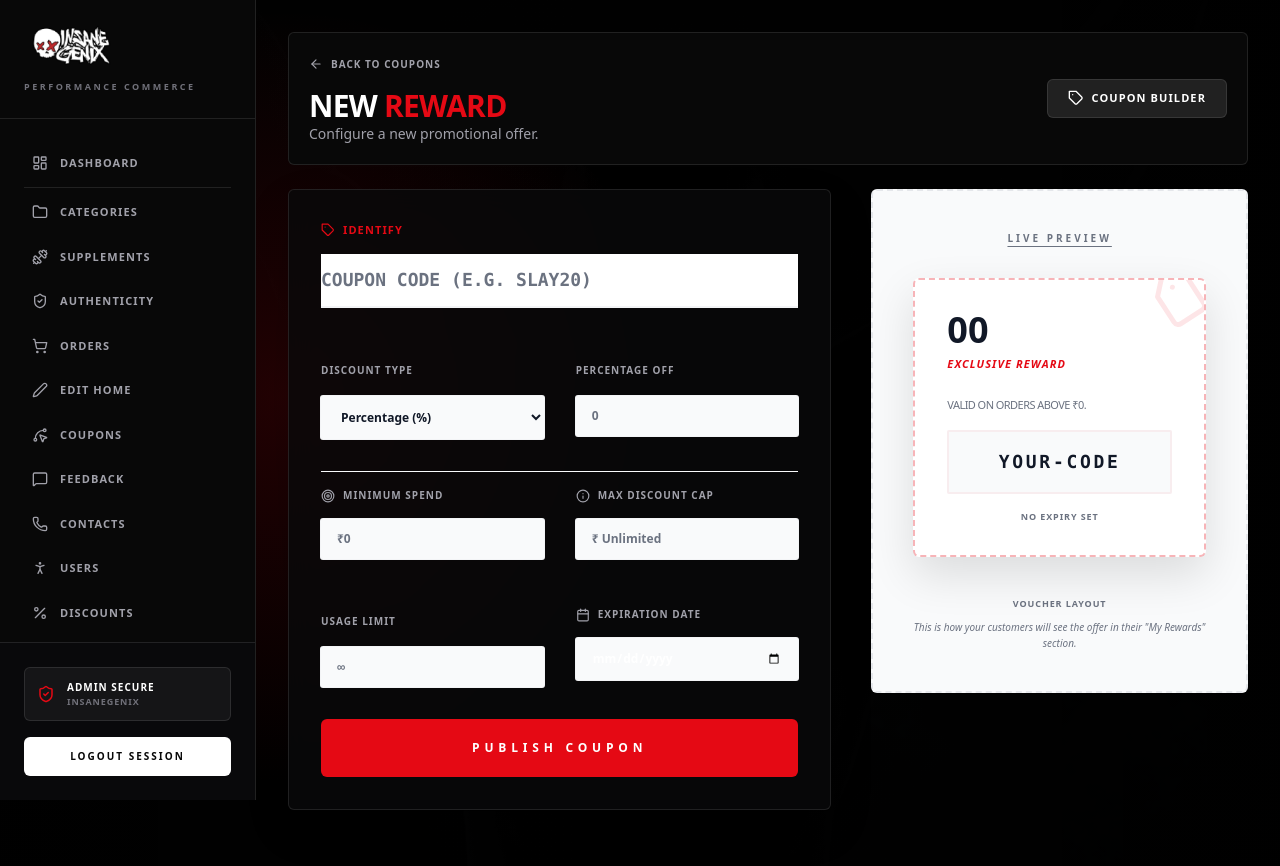
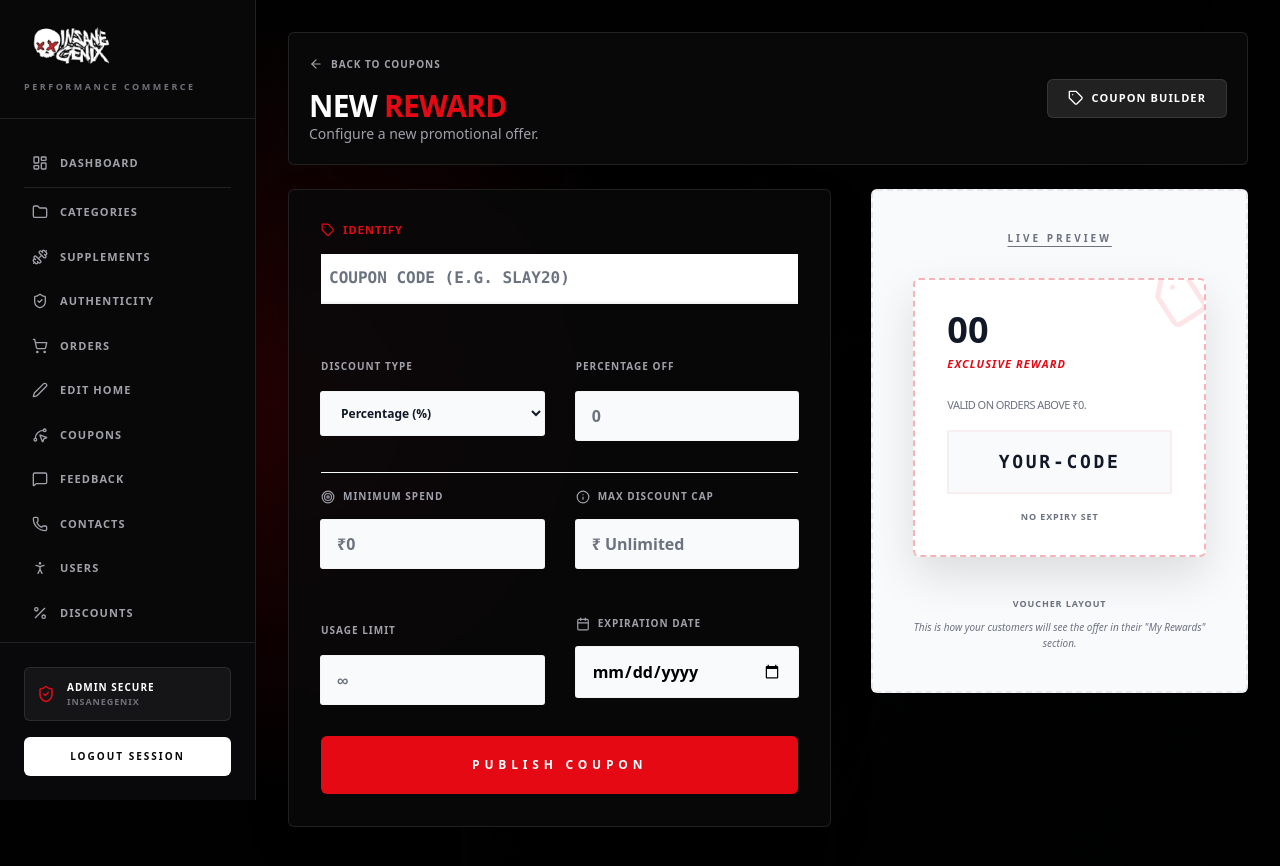
Before and after one commit to Prathamkaush/Insanegenix_admin, a Next.js app: page /coupons/create in a window 1280 px wide. Shown: the top 866 px of the page. Built offline with nearby package versions, Linux system fonts and the light colour scheme; no server answers.

Commit message:
text colors

```diff
--- a/app/coupons/[id]/edit/page.tsx
+++ b/app/coupons/[id]/edit/page.tsx
@@ -132,7 +132,7 @@ export default function EditCouponPage() {
                 <div className="space-y-4">
                   <label className="text-[10px] font-black uppercase tracking-widest text-gray-400">Discount Type</label>
                   <select
-                    className="w-full bg-gray-50 border-none px-4 py-3 rounded-sm text-xs font-bold outline-none ring-1 ring-gray-100 focus:ring-brandRed transition-all"
+                    className="w-full bg-gray-50 border-none px-4 py-3 rounded-sm text-black font-bold outline-none ring-1 ring-gray-100 focus:ring-brandRed transition-all"
                     value={form.type}
                     onChange={(e) => setForm({ ...form, type: e.target.value })}
                   >
@@ -147,7 +147,7 @@ export default function EditCouponPage() {
                   </label>
                   <input
                     type="number"
-                    className="w-full bg-gray-50 border-none px-4 py-3 rounded-sm text-xs font-bold outline-none ring-1 ring-gray-100 focus:ring-brandRed transition-all"
+                    className="w-full bg-gray-50 border-none px-4 py-3 rounded-sm text-black font-bold outline-none ring-1 ring-gray-100 focus:ring-brandRed transition-all"
                     value={form.value}
                     onChange={(e) => setForm({ ...form, value: e.target.value })}
                     required
@@ -165,7 +165,7 @@ export default function EditCouponPage() {
                     <input
                       type="number"
                       placeholder="₹0"
-                      className="w-full bg-gray-50 border-none px-4 py-3 rounded-sm text-xs font-bold outline-none ring-1 ring-gray-100"
+                      className="w-full bg-gray-50 border-none px-4 py-3 rounded-sm text-black font-bold outline-none ring-1 ring-gray-100"
                       value={form.minOrderValue}
                       onChange={(e) => setForm({ ...form, minOrderValue: e.target.value })}
                     />
@@ -180,7 +180,7 @@ export default function EditCouponPage() {
                       <input
                         type="number"
                         placeholder="₹ Unlimited"
-                        className="w-full bg-gray-50 border-none px-4 py-3 rounded-sm text-xs font-bold outline-none ring-1 ring-gray-100"
+                        className="w-full bg-gray-50 border-none px-4 py-3 rounded-sm text-black font-bold outline-none ring-1 ring-gray-100"
                         value={form.maxDiscount}
                         onChange={(e) => setForm({ ...form, maxDiscount: e.target.value })}
                       />
@@ -195,7 +195,7 @@ export default function EditCouponPage() {
                     <input
                       type="number"
                       placeholder="∞"
-                      className="w-full bg-gray-50 border-none px-4 py-3 rounded-sm text-xs font-bold outline-none ring-1 ring-gray-100"
+                      className="w-full bg-gray-50 border-none px-4 py-3 rounded-sm text-black font-bold outline-none ring-1 ring-gray-100"
                       value={form.usageLimit}
                       onChange={(e) => setForm({ ...form, usageLimit: e.target.value })}
                     />
@@ -207,7 +207,7 @@ export default function EditCouponPage() {
                     </div>
                     <input
                       type="date"
-                      className="w-full bg-gray-50 border-none px-4 py-3 rounded-sm text-xs font-bold outline-none ring-1 ring-gray-100"
+                      className="w-full bg-gray-50 border-none px-4 py-3 rounded-sm text-black font-bold outline-none ring-1 ring-gray-100"
                       value={form.expiresAt}
                       onChange={(e) => setForm({ ...form, expiresAt: e.target.value })}
                     />
--- a/app/coupons/create/page.tsx
+++ b/app/coupons/create/page.tsx
@@ -84,7 +84,7 @@ export default function CreateCouponPage() {
                 <input
                   type="text"
                   placeholder="COUPON CODE (e.g. SLAY20)"
-                  className="w-full border-b-2 border-gray-100 py-3 outline-none focus:border-brandRed transition-all font-mono font-bold text-lg uppercase placeholder:text-gray-200"
+                  className="w-full border-b-2 border-gray-100 py-3 outline-none focus:border-brandRed pl-2 transition-all font-mono font-bold text-black uppercase placeholder:text-gray-200"
                   value={form.code}
                   onChange={(e) => setForm({ ...form, code: e.target.value.toUpperCase() })}
                   required
@@ -112,7 +112,7 @@ export default function CreateCouponPage() {
                   <input
                     type="number"
                     placeholder="0"
-                    className="w-full bg-gray-50 border-none px-4 py-3 rounded-sm text-xs font-bold outline-none ring-1 ring-gray-100 focus:ring-brandRed"
+                    className="w-full bg-gray-50 border-none px-4 py-3 rounded-sm text-black font-bold outline-none ring-1 ring-gray-100 focus:ring-brandRed"
                     value={form.value}
                     onChange={(e) => setForm({ ...form, value: e.target.value })}
                     required
@@ -130,7 +130,7 @@ export default function CreateCouponPage() {
                     <input
                       type="number"
                       placeholder="₹0"
-                      className="w-full bg-gray-50 border-none px-4 py-3 rounded-sm text-xs font-bold outline-none ring-1 ring-gray-100"
+                      className="w-full bg-gray-50 border-none px-4 py-3 rounded-sm text-black font-bold outline-none ring-1 ring-gray-100"
                       value={form.minOrderValue}
                       onChange={(e) => setForm({ ...form, minOrderValue: e.target.value })}
                     />
@@ -145,7 +145,7 @@ export default function CreateCouponPage() {
                       <input
                         type="number"
                         placeholder="₹ Unlimited"
-                        className="w-full bg-gray-50 border-none px-4 py-3 rounded-sm text-xs font-bold outline-none ring-1 ring-gray-100"
+                        className="w-full bg-gray-50 border-none px-4 py-3 rounded-sm text-black font-bold outline-none ring-1 ring-gray-100"
                         value={form.maxDiscount}
                         onChange={(e) => setForm({ ...form, maxDiscount: e.target.value })}
                       />
@@ -160,7 +160,7 @@ export default function CreateCouponPage() {
                     <input
                       type="number"
                       placeholder="∞"
-                      className="w-full bg-gray-50 border-none px-4 py-3 rounded-sm text-xs font-bold outline-none ring-1 ring-gray-100"
+                      className="w-full bg-gray-50 border-none px-4 py-3 rounded-sm text-black font-bold outline-none ring-1 ring-gray-100"
                       value={form.usageLimit}
                       onChange={(e) => setForm({ ...form, usageLimit: e.target.value })}
                     />
@@ -172,7 +172,7 @@ export default function CreateCouponPage() {
                     </div>
                     <input
                       type="date"
-                      className="w-full bg-gray-50 border-none px-4 py-3 rounded-sm text-xs font-bold outline-none ring-1 ring-gray-100"
+                      className="w-full bg-gray-50 border-none px-4 py-3 rounded-sm text-black font-bold outline-none ring-1 ring-gray-100"
                       value={form.expiresAt}
                       onChange={(e) => setForm({ ...form, expiresAt: e.target.value })}
                     />
```
